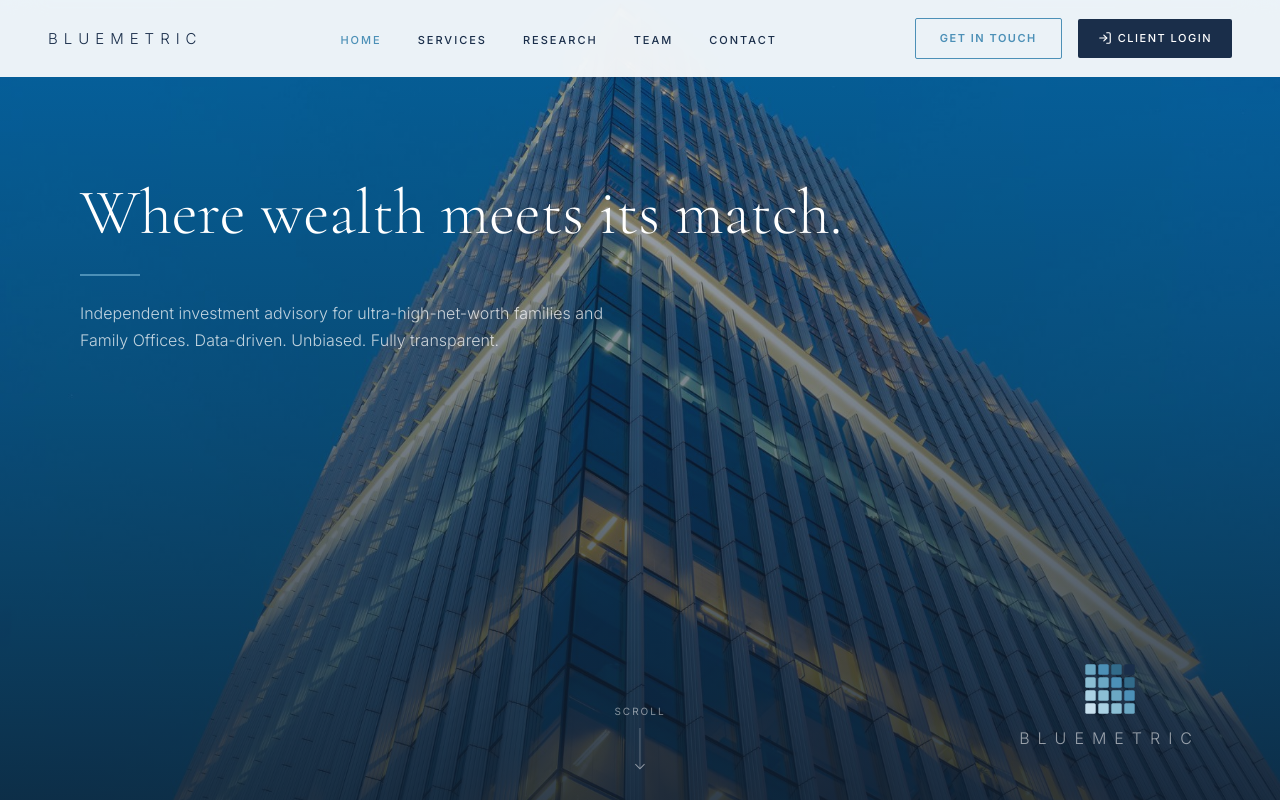
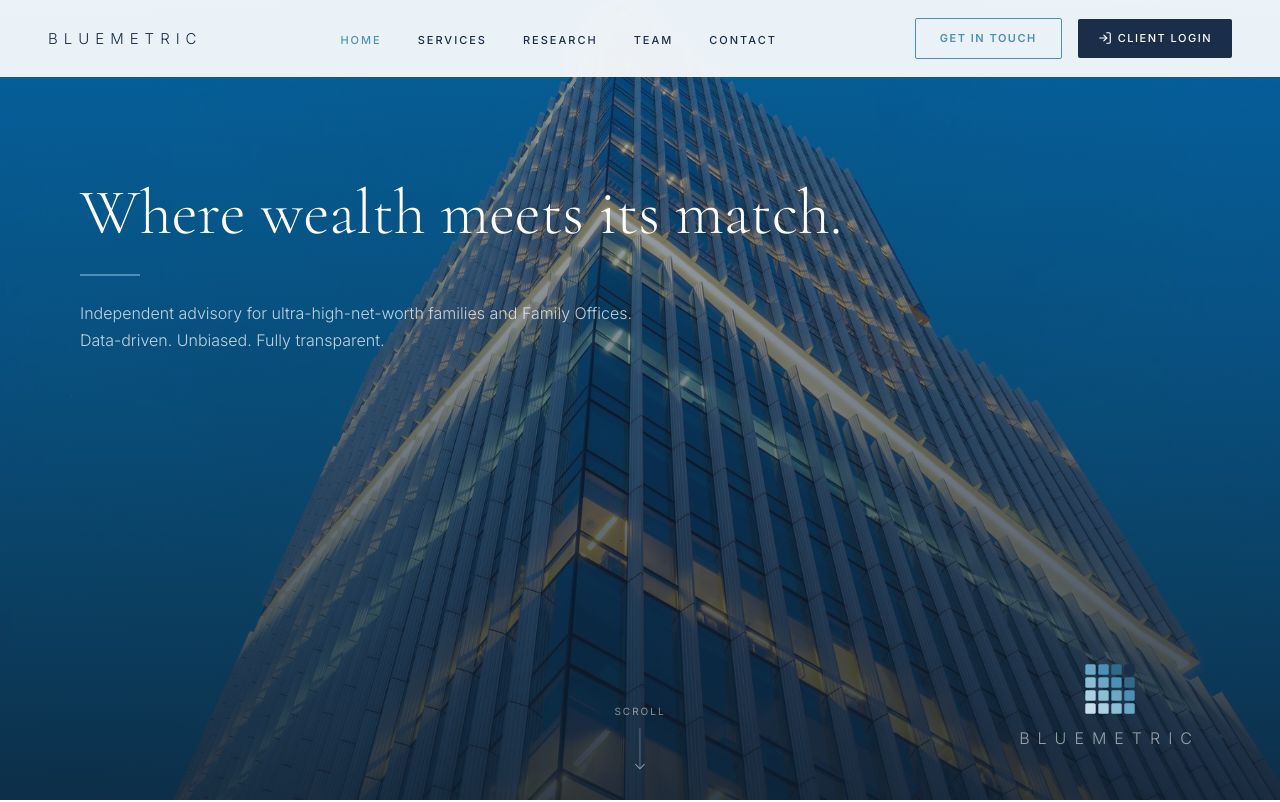
Before and after one commit to BluemetricCA2020/bluemetric_site, a React (Vite) app: page / in a window 1280 px wide. Shown: the top 802 px of the page. Built offline with nearby package versions, Linux system fonts and the light colour scheme.

Commit message:
Kleine aanpassingen extra

```diff
--- a/src/i18n/translations/home.ts
+++ b/src/i18n/translations/home.ts
@@ -1,7 +1,7 @@
 export const homeTranslations = {
   en: {
     heroHeading: 'Where wealth meets its match.',
-    heroSub: 'Independent investment advisory for ultra-high-net-worth families and Family Offices. Data-driven. Unbiased. Fully transparent.',
+    heroSub: 'Independent advisory for ultra-high-net-worth families and Family Offices. Data-driven. Unbiased. Fully transparent.',
     scroll: 'Scroll',
     aboutHeading: 'We transfer wealth from a traditional approach to a professional platform',
     pillar1Title: 'Independent',
```
